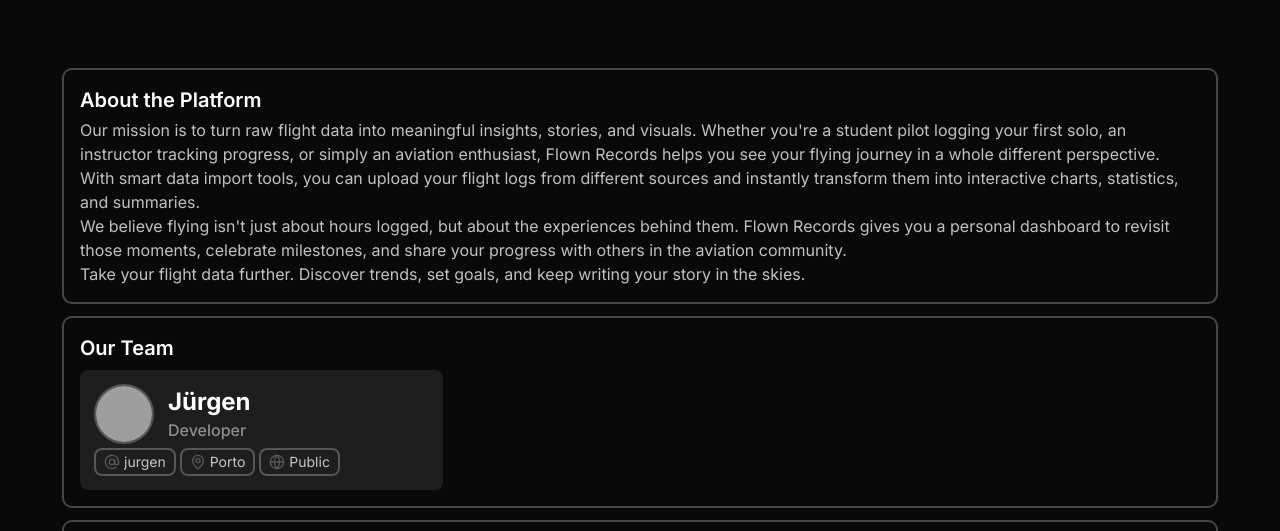
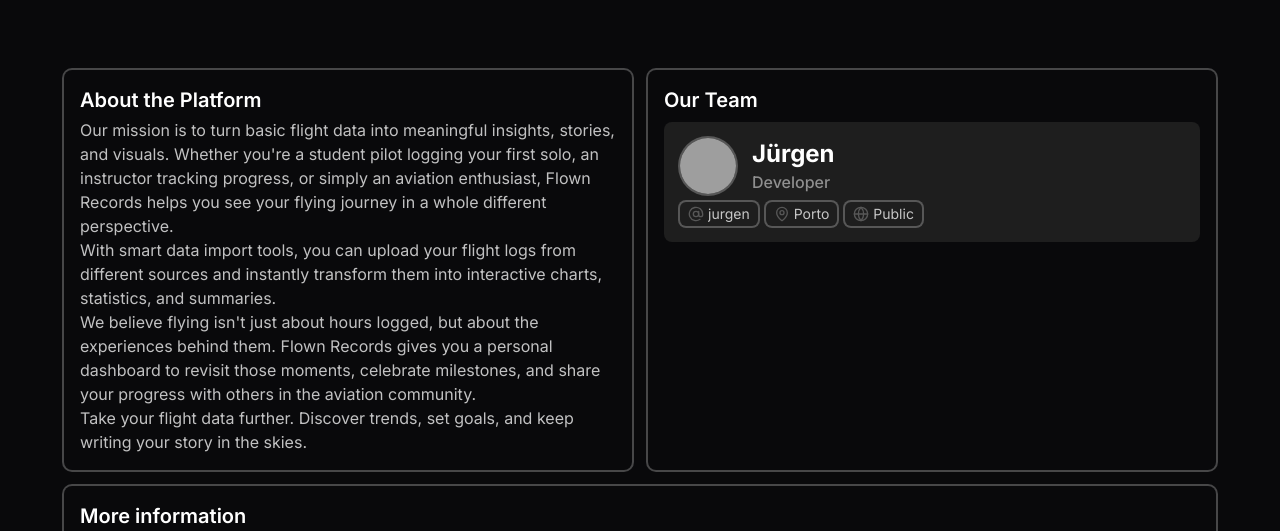
Before and after one commit to flownrecords/website, a React (Vite) app: page /about in a window 1280 px wide. Shown: the part 282-813 px from the top of the page. Built offline with nearby package versions, Linux system fonts and the light colour scheme; no server answers; grey boxes are pictures that could not be loaded.

Commit message:
💄Update to AboutUs page UI

```diff
--- a/src/pages/general/AboutUs.tsx
+++ b/src/pages/general/AboutUs.tsx
@@ -23,11 +23,12 @@ export default function AboutUs() {
             <Splash uppertext="About" />
 
             <div className="container mx-auto max-w-6xl p-4 xl:px-0">
+                <div className="grid grid-cols-1 lg:grid-cols-2 gap-4">
                     <div className="ring-2 ring-white/25 rounded-lg p-4">
                         <h1 className="text-xl font-semibold text-white">About the Platform</h1>
                         <div className="mt-1 opacity-75">
                             <p>
-                            Our mission is to turn raw flight data into meaningful insights,
+                                Our mission is to turn basic flight data into meaningful insights,
                                 stories, and visuals. Whether you're a student pilot logging your first
                                 solo, an instructor tracking progress, or simply an aviation enthusiast,
                                 Flown Records helps you see your flying journey in a whole different
@@ -51,13 +52,15 @@ export default function AboutUs() {
                         </div>
                     </div>
 
-                <div className="ring-2 ring-white/25 rounded-lg p-4 mt-4">
+                    <div className="ring-2 ring-white/25 rounded-lg p-4">
                         <h1 className="text-xl font-semibold text-white">Our Team</h1>
-                    <div className="grid grid-cols-1 lg:grid-cols-3 gap-4 mt-2 ">
+                        <div className="mt-2">
                             {Team.map((member) => (
                                 <ProfileCard data={member} />
                             ))}
                         </div>
+                    </div>
+
                 </div>
 
                 <div className="ring-2 ring-white/25 rounded-lg p-4 mt-4">
```
Lines whose indentation alone changed are shown as unchanged.
